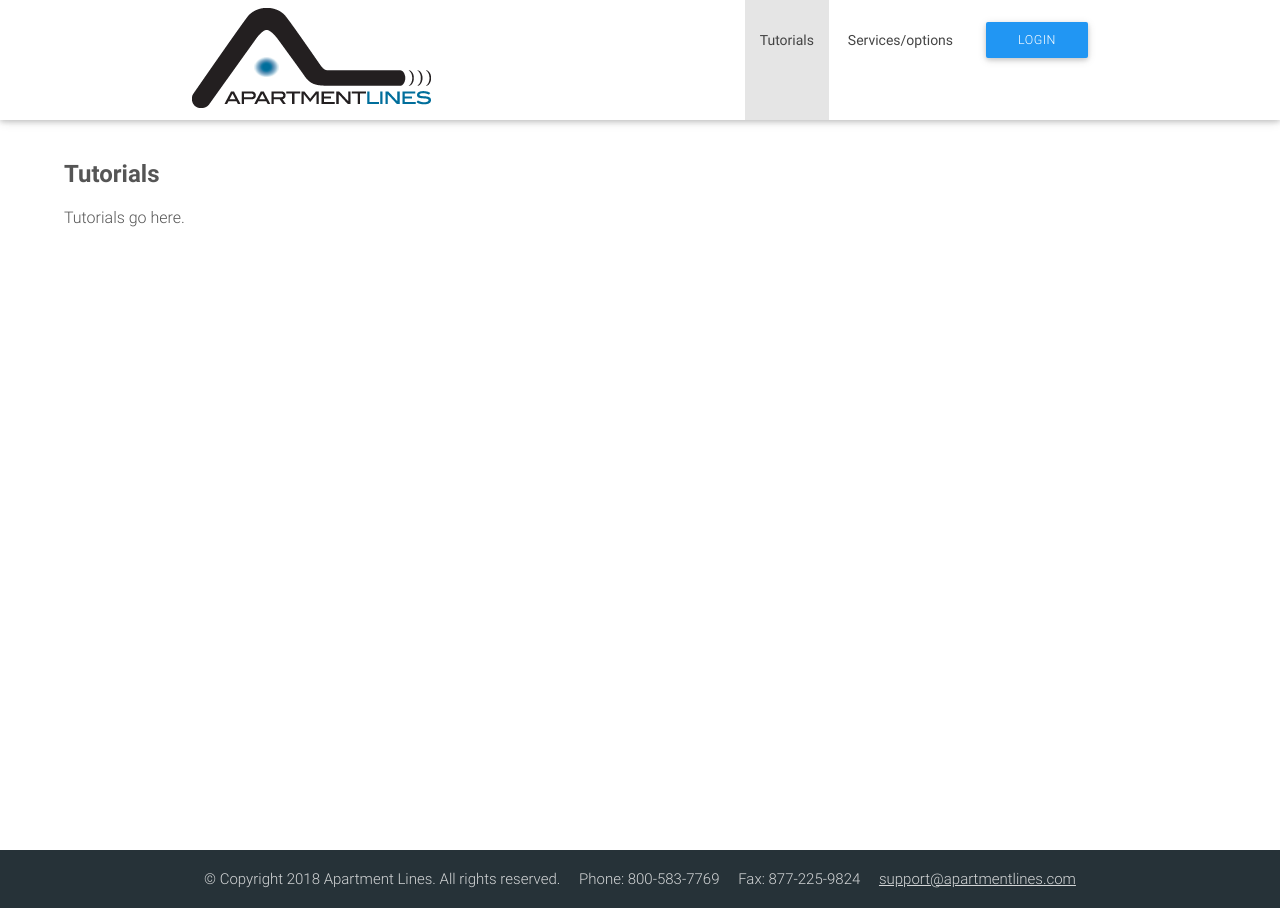
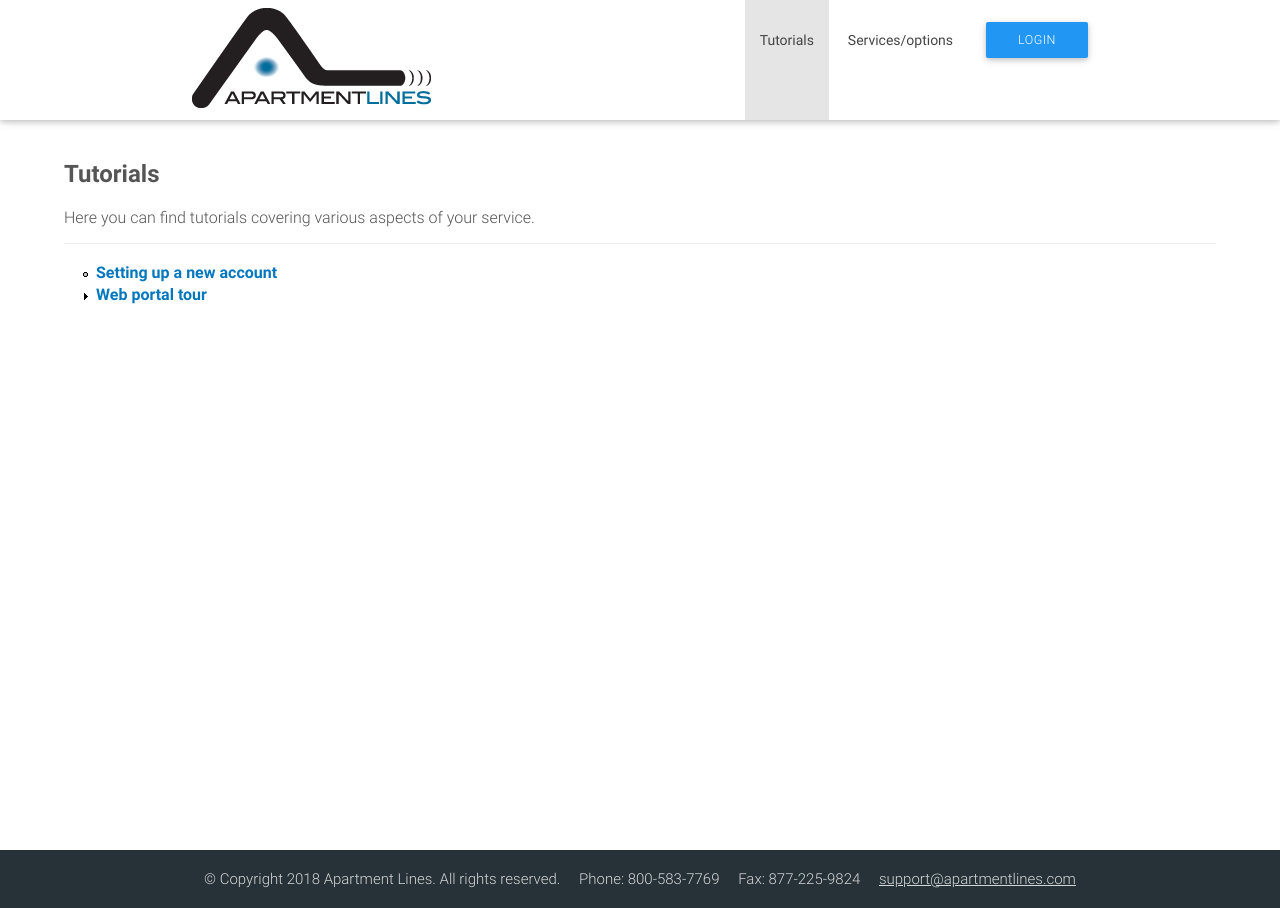
Before and after one commit to DarkoArnautov/apartmentlines-static, a Jekyll site: the page built from tutorials/index.md, in a window 1280 px wide. Built offline with Jekyll 4.4.1, drawn with Linux system fonts in a browser that asks for light colours; nearby versions of some CDN libraries; library files that are not in the unit come from our copies.

Commit message:
hierachical navigation added

```diff
--- a/_includes/header.html
+++ b/_includes/header.html
@@ -24,8 +24,10 @@
                 {%- assign link_class = "active" -%}
               {%- endif -%}
               {%- if my_page.title -%}
-                <a class="headerlink {{ link_class }}" href="{{ my_page.url | relative_url }}" title="{{ my_page.title | escape }}">{{ my_page.title | escape }}</a>
-                <span class="delimiter">&nbsp;&nbsp;</span>
+                {%- if my_page.weight == 1 -%}
+                  <a class="headerlink {{ link_class }}" href="{{ my_page.url | relative_url }}" title="{{ my_page.title | escape }}">{{ my_page.title | escape }}</a>
+                  <span class="delimiter">&nbsp;&nbsp;</span>
+                {%- endif -%}
               {%- endif -%}
             {%- endfor -%}
           </div>
--- /dev/null
+++ b/_includes/hierachy-of-content.html
@@ -0,0 +1,14 @@
+{% assign items = site.pages | where:"parent",include.parent | sort: 'weight' %}
+<ul class="hierachy">
+{% for item in items %}
+  {% if item.childidentifier %}
+  <li class="collapsed">
+    <a href="{{ site.url }}{{ item.url }}">{{ item.title }}</a>
+  </li>
+  {% else %}
+  <li class="leaf">
+    <a href="{{ site.url }}{{ item.url }}">{{ item.title }}</a>
+  </li>
+  {% endif %}
+{% endfor %}
+</ul>
--- a/_sass/apartmentlines.scss
+++ b/_sass/apartmentlines.scss
@@ -17,6 +17,27 @@
   font-size: $base-font-size * $ratio;
 }
 
+ul {
+	list-style-type: none;
+}
+
+li.leaf {
+	list-style-type: square;
+    list-style-image: url(../images/menu-leaf.png);
+    padding: 0.2em 0.5em 0 0;
+}
+
+li.collapsed {
+	list-style-type: disc;
+    list-style-image: url(../images/menu-collapsed.png);
+    padding: 0.2em 0.5em 0 0;
+}
+
+.hierachy {
+	border-top: 1px solid #eceff1;
+    padding: 1em 0 1.25em 2em;
+}
+
 // Import partials.
 @import
   "apartmentlines/base"
--- a/tutorials/index.md
+++ b/tutorials/index.md
@@ -1,9 +1,11 @@
 ---
-# Feel free to add content and custom Front Matter to this file.
-# To modify the layout, see https://jekyllrb.com/docs/themes/#overriding-theme-defaults
-
 layout: page
 title: Tutorials
+parent: home
+childidentifier: tutorials
+weight: 1
 ---
 
-Tutorials go here.
+Here you can find tutorials covering various aspects of your service.
+
+{% include hierachy-of-content.html parent=page.childidentifier %}
```
Also changed, not shown: service-options/index.md (+1 -0 lines), tutorials/set-up-service.md (added, +11 -0 lines), tutorials/web-portal.md (added, +14 -0 lines), tutorials/web-portal/account-control-panel.md (added, +10 -0 lines), tutorials/web-portal/edit-contact.md (added, +8 -0 lines), Gemfile.lock (added), assets/images/menu-collapsed.png (added), assets/images/menu-leaf.png (added).
